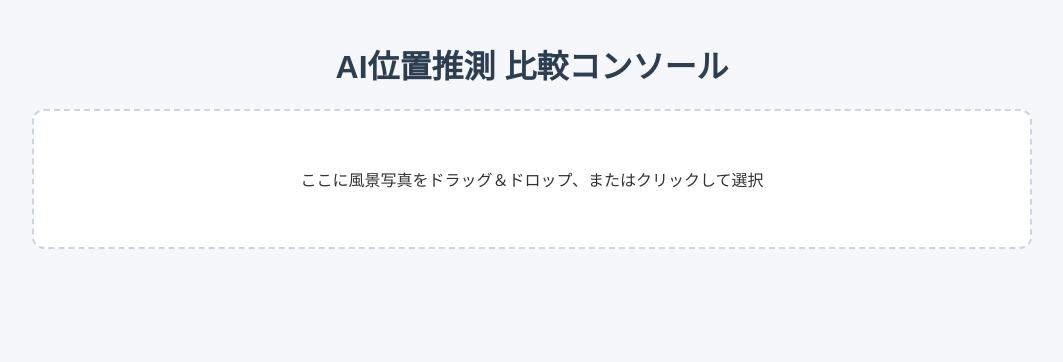
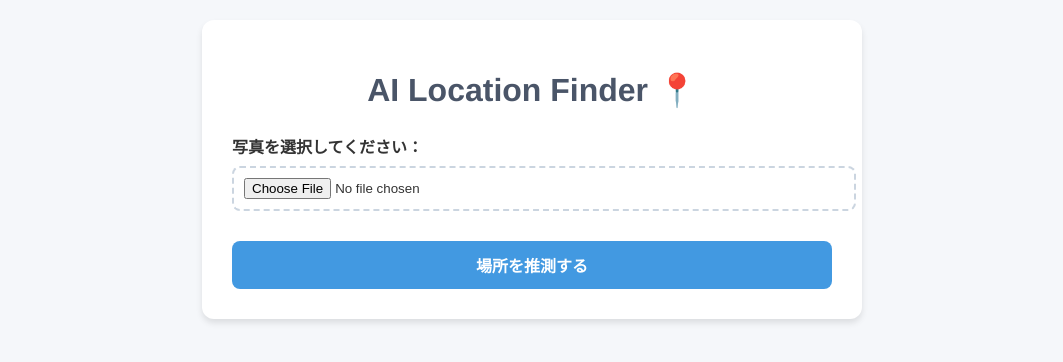
Before and after one commit to nanase040220-source/my-ai-location-app, a FastAPI app: page / in a window 1280 px wide. Shown: the top 362 px of the page, without its empty margins (108-1171 px from the left). Run offline with FastAPI, Linux system fonts and the light colour scheme.

Commit message:
Update index.html

```diff
--- a/templates/index.html
+++ b/templates/index.html
@@ -3,242 +3,135 @@
 <head>
     <meta charset="UTF-8">
     <meta name="viewport" content="width=device-width, initial-scale=1.0">
-    <title>AI位置推測 比較コンソール</title>
-    <link rel="stylesheet" href="https://unpkg.com/leaflet@1.9.4/dist/leaflet.css" />
+    <title>AI Location Finder</title>
     <style>
-        body {
-            font-family: 'Helvetica Neue', Arial, sans-serif;
-            background-color: #f5f7fa;
-            margin: 0;
-            padding: 20px;
-            color: #333;
+        body { font-family: 'Helvetica Neue', Arial, sans-serif; background: #f5f7fa; margin: 0; padding: 20px; color: #333; }
+        .container { max-width: 600px; background: white; padding: 30px; margin: 0 auto; border-radius: 12px; box-shadow: 0 4px 6px rgba(0,0,0,0.1); }
+        h1 { text-align: center; color: #4a5568; margin-bottom: 25px; }
+        .form-group { margin-bottom: 20px; }
+        input[type="file"] { width: 100%; padding: 10px; border: 2px dashed #cbd5e0; border-radius: 8px; cursor: pointer; }
+
+        /* ⭕ 確実に表示されるボタンのスタイル */
+        button {
+            width: 100%;
+            background: #4299e1;
+            color: white;
+            border: none;
+            padding: 12px;
+            font-size: 16px;
+            font-weight: bold;
+            border-radius: 8px;
+            cursor: pointer;
+            transition: background 0.2s;
+            margin-top: 10px;
         }
-        .container {
-            max-width: 1000px;
-            margin: 0 auto;
-        }
-        h1 {
-            text-align: center;
-            color: #2c3e50;
-        }
-        .upload-area {
-            background: white;
-            border: 2px dashed #cbd5e1;
-            border-radius: 12px;
-            padding: 40px;
-            text-align: center;
-            cursor: pointer;
-            transition: all 0.3s;
-            margin-bottom: 20px;
-        }
-        .upload-area:hover {
-            border-color: #3b82f6;
-            background-color: #eff6ff;
-        }
-        #image-preview {
-            max-width: 100%;
-            max-height: 200px;
-            margin-top: 15px;
-            border-radius: 8px;
-            display: none;
-        }
-        .loading {
-            display: none;
-            text-align: center;
-            font-weight: bold;
-            color: #3b82f6;
-            margin: 20px 0;
-        }
-        #map {
-            height: 400px;
-            border-radius: 12px;
-            box-shadow: 0 4px 6px -1px rgba(0,0,0,0.1);
-            margin-bottom: 20px;
-            display: none;
-        }
-        .results-grid {
-            display: grid;
-            grid-template-columns: 1fr 1fr;
-            gap: 20px;
-        }
-        @media (max-width: 768px) {
-            .results-grid { grid-template-columns: 1fr; }
-        }
-        .card {
-            background: white;
-            border-radius: 12px;
-            padding: 20px;
-            box-shadow: 0 4px 6px -1px rgba(0,0,0,0.05);
-            border-top: 5px solid #ccc;
-        }
-        .card.gemini { border-top-color: #ea4335; }
-        .card.openai { border-top-color: #10a37f; }
-        .card h2 {
-            margin-top: 0;
-            font-size: 1.25rem;
-            display: flex;
-            align-items: center;
-            justify-content: space-between;
-        }
-        .badge {
-            font-size: 0.75rem;
-            padding: 4px 8px;
-            border-radius: 20px;
-            color: white;
-        }
-        .gemini .badge { background-color: #ea4335; }
-        .openai .badge { background-color: #10a37f; }
-        .reason-text {
-            background: #f8fafc;
-            padding: 12px;
-            border-radius: 8px;
-            font-size: 0.9rem;
-            line-height: 1.5;
-            white-space: pre-wrap;
-        }
+        button:hover { background: #3182ce; }
+        button:disabled { background: #cbd5e0; cursor: not-allowed; }
+
+        .result-box { margin-top: 25px; padding: 15px; border-radius: 8px; background: #f7fafc; border: 1px solid #e2e8f0; display: none; }
+        .result-title { font-weight: bold; color: #2b6cb0; margin-bottom: 5px; }
+        .loading { text-align: center; color: #718096; display: none; margin-top: 15px; }
     </style>
 </head>
 <body>
 
 <div class="container">
-    <h1>AI位置推測 比較コンソール</h1>
+    <h1>AI Location Finder 📍</h1>
 
-    <div class="upload-area" id="drop-zone">
-        <p>ここに風景写真をドラッグ＆ドロップ、またはクリックして選択</p>
-        <input type="file" id="file-input" accept="image/*" style="display: none;">
-        <img id="image-preview" alt="プレビュー">
+    <div class="form-group">
+        <label for="imageInput" style="font-weight: bold; display: block; margin-bottom: 8px;">写真を選択してください：</label>
+        <input type="file" id="imageInput" accept="image/*">
     </div>
 
-    <div class="loading" id="loading-text">複数のAIで位置を解析中...数秒かかります...</div>
+    <button id="uploadBtn">場所を推測する</button>
 
-    <div id="map"></div>
+    <div class="loading" id="loadingText">⏳ AIが場所を解析中...（10秒ほどかかります）</div>
 
-    <div class="results-grid" id="results-container" style="display: none;">
-        <div class="card gemini">
-            <h2>Gemini <span class="badge">推測</span></h2>
-            <p><strong>予想位置:</strong> <span id="gemini-loc">-</span></p>
-            <p><strong>座標:</strong> <span id="gemini-coords">-</span></p>
-            <div class="reason-text" id="gemini-reason">-</div>
-        </div>
+    <div id="geminiResult" class="result-box">
+        <div class="result-title">🤖 Geminiの予測</div>
+        <div id="geminiContent"></div>
+    </div>
 
-        <div class="card openai">
-            <h2>OpenAI (GPT) <span class="badge">推測</span></h2>
-            <p><strong>予想位置:</strong> <span id="openai-loc">-</span></p>
-            <p><strong>座標:</strong> <span id="openai-coords">-</span></p>
-            <div class="reason-text" id="openai-reason">-</div>
-        </div>
+    <div id="openaiResult" class="result-box">
+        <div class="result-title">🧠 OpenAIの予測</div>
+        <div id="openaiContent"></div>
     </div>
 </div>
 
-<script src="https://unpkg.com/leaflet@1.9.4/dist/leaflet.js"></script>
 <script>
-    const dropZone = document.getElementById('drop-zone');
-    const fileInput = document.getElementById('file-input');
-    const imagePreview = document.getElementById('image-preview');
-    const loadingText = document.getElementById('loading-text');
-    const mapElement = document.getElementById('map');
-    const resultsContainer = document.getElementById('results-container');
+    const imageInput = document.getElementById('imageInput');
+    const uploadBtn = document.getElementById('uploadBtn');
+    const loadingText = document.getElementById('loadingText');
+    const geminiResult = document.getElementById('geminiResult');
+    const geminiContent = document.getElementById('geminiContent');
+    const openaiResult = document.getElementById('openaiResult');
+    const openaiContent = document.getElementById('openaiContent');
 
-    let map = null;
-    let markers = [];
-
-    dropZone.addEventListener('click', () => fileInput.click());
-
-    dropZone.addEventListener('dragover', (e) => {
-        e.preventDefault();
-        dropZone.style.borderColor = '#3b82f6';
-    });
-    dropZone.addEventListener('dragleave', () => {
-        dropZone.style.borderColor = '#cbd5e1';
-    });
-    dropZone.addEventListener('drop', (e) => {
-        e.preventDefault();
-        dropZone.style.borderColor = '#cbd5e1';
-        if (e.dataTransfer.files.length > 0) {
-            handleFile(e.dataTransfer.files[0]);
-        }
-    });
-
-    fileInput.addEventListener('change', (e) => {
-        if (e.target.files.length > 0) {
-            handleFile(e.target.files[0]);
-        }
-    });
-
-    function handleFile(file) {
-        const reader = new FileReader();
-        reader.onload = (e) => {
-            imagePreview.src = e.target.result;
-            imagePreview.style.display = 'inline-block';
-        };
-        reader.readAsDataURL(file);
-        uploadAndAnalyze(file);
-    }
-
-    function initMap(geminiLat, geminiLng, openaiLat, openaiLng) {
-        mapElement.style.display = 'block';
-        if (map !== null) {
-            map.remove();
+    uploadBtn.addEventListener('click', async () => {
+        const file = imageInput.files[0];
+        if (!file) {
+            alert('写真を選んでからボタンを押してください！');
+            return;
         }
 
-        const centerLat = (geminiLat + openaiLat) / 2;
-        const centerLng = (geminiLng + openaiLng) / 2;
-        map = L.map('map').setView([centerLat, centerLng], 4);
-
-        L.tileLayer('https://{s}.tile.openstreetmap.org/{z}/{x}/{y}.png', {
-            attribution: '© OpenStreetMap contributors'
-        }).addTo(map);
-
-        const geminiMarker = L.marker([geminiLat, geminiLng]).addTo(map)
-            .bindPopup('<b>Geminiの予測位置</b>').openPopup();
-
-        const openaiMarker = L.marker([openaiLat, openaiLng]).addTo(map)
-            .bindPopup('<b>OpenAIの予測位置</b>');
-
-        markers = [geminiMarker, openaiMarker];
-        const group = new L.featureGroup(markers);
-        map.fitBounds(group.getBounds().pad(0.5));
-    }
-
-    async function uploadAndAnalyze(file) {
+        // 画面の初期化とローディング表示
+        uploadBtn.disabled = true;
         loadingText.style.display = 'block';
-        resultsContainer.style.display = 'none';
-        mapElement.style.display = 'none';
+        geminiResult.style.display = 'none';
+        openaiResult.style.display = 'none';
 
         const formData = new FormData();
         formData.append('file', file);
 
         try {
-            // 同一サーバー内（動的アプリ）なので相対パスで送信
             const response = await fetch('/analyze', {
                 method: 'POST',
                 body: formData
             });
 
-            if (!response.ok) throw new Error('サーバーエラーが発生しました');
+            if (!response.ok) {
+                throw new Error('サーバー側でエラーが発生しました。');
+            }
+
             const result = await response.json();
 
-            const geminiData = JSON.parse(result.gemini.data);
-            const openaiData = JSON.parse(result.openai.data);
+            // Geminiの結果表示
+            geminiResult.style.display = 'block';
+            if (result.gemini.status === 'success') {
+                try {
+                    const data = JSON.parse(result.gemini.data);
+                    geminiContent.innerHTML = `<strong>場所:</strong> ${data.location}<br><strong>座標:</strong> 緯度 ${data.lat}, 経度 ${data.lng}<br><strong>理由:</strong> ${data.reason}`;
+                } catch(e) {
+                    // JSONパースに失敗した場合のフォールバック
+                    geminiContent.innerText = result.gemini.data;
+                }
+            } else {
+                geminiContent.style.color = 'red';
+                geminiContent.innerText = result.gemini.message;
+            }
 
-            document.getElementById('gemini-loc').textContent = geminiData.location;
-            document.getElementById('gemini-coords').textContent = `${geminiData.lat}, ${geminiData.lng}`;
-            document.getElementById('gemini-reason').textContent = geminiData.reason;
-
-            document.getElementById('openai-loc').textContent = openaiData.location;
-            document.getElementById('openai-coords').textContent = `${openaiData.lat}, ${openaiData.lng}`;
-            document.getElementById('openai-reason').textContent = openaiData.reason;
-
-            initMap(geminiData.lat, geminiData.lng, openaiData.lat, openaiData.lng);
-            resultsContainer.style.display = 'grid';
+            // OpenAIの結果表示
+            openaiResult.style.display = 'block';
+            if (result.openai.status === 'success') {
+                try {
+                    const data = JSON.parse(result.openai.data);
+                    openaiContent.innerHTML = `<strong>場所:</strong> ${data.location}<br><strong>座標:</strong> 緯度 ${data.lat}, 経度 ${data.lng}<br><strong>理由:</strong> ${data.reason}`;
+                } catch(e) {
+                    openaiContent.innerText = result.openai.data;
+                }
+            } else {
+                openaiContent.style.color = 'red';
+                openaiContent.innerText = result.openai.message;
+            }
 
         } catch (error) {
             alert('エラーが発生しました: ' + error.message);
-            console.error(error);
         } finally {
+            uploadBtn.disabled = false;
             loadingText.style.display = 'none';
         }
-    }
+    });
 </script>
+
 </body>
 </html>
```
